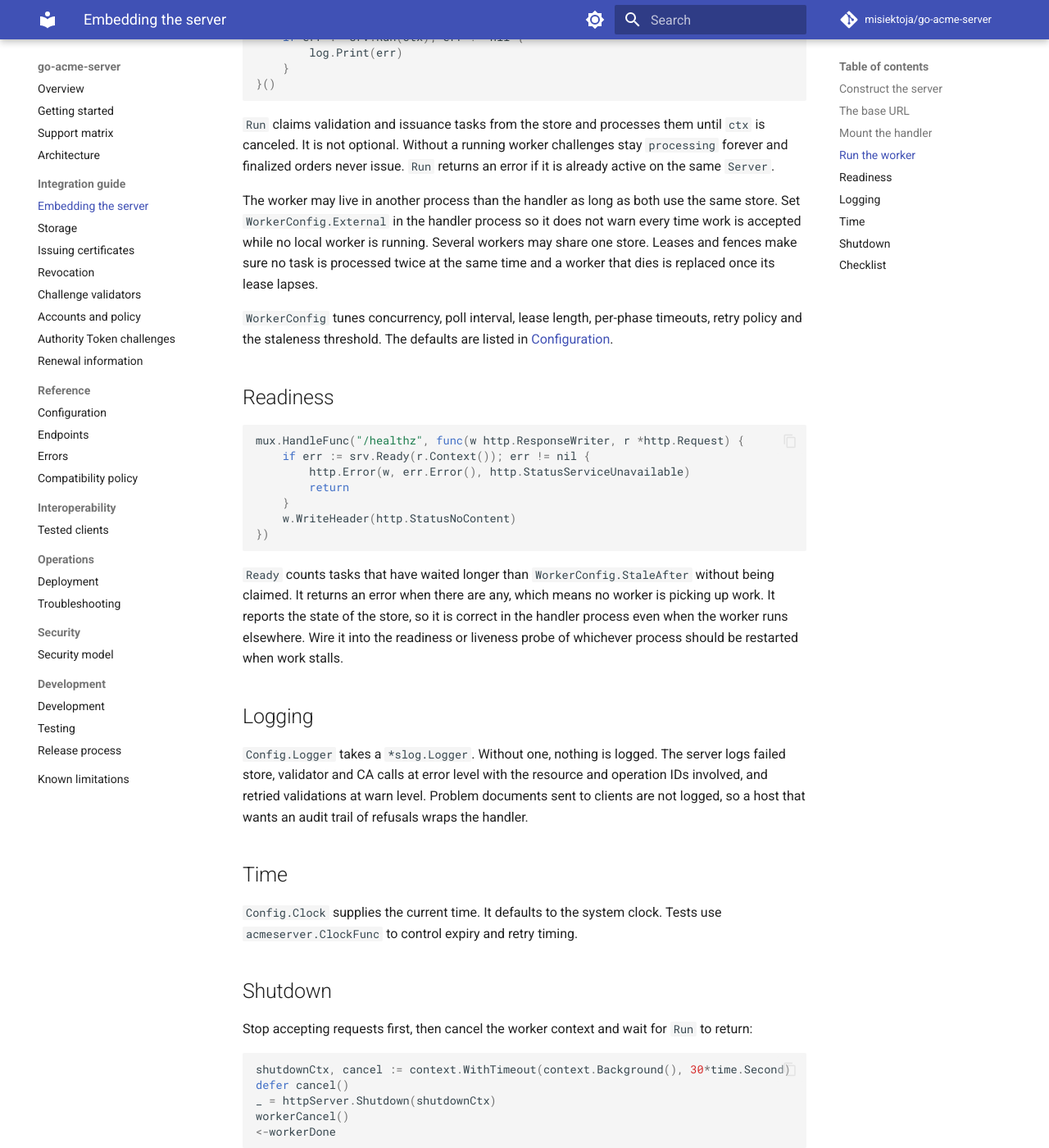
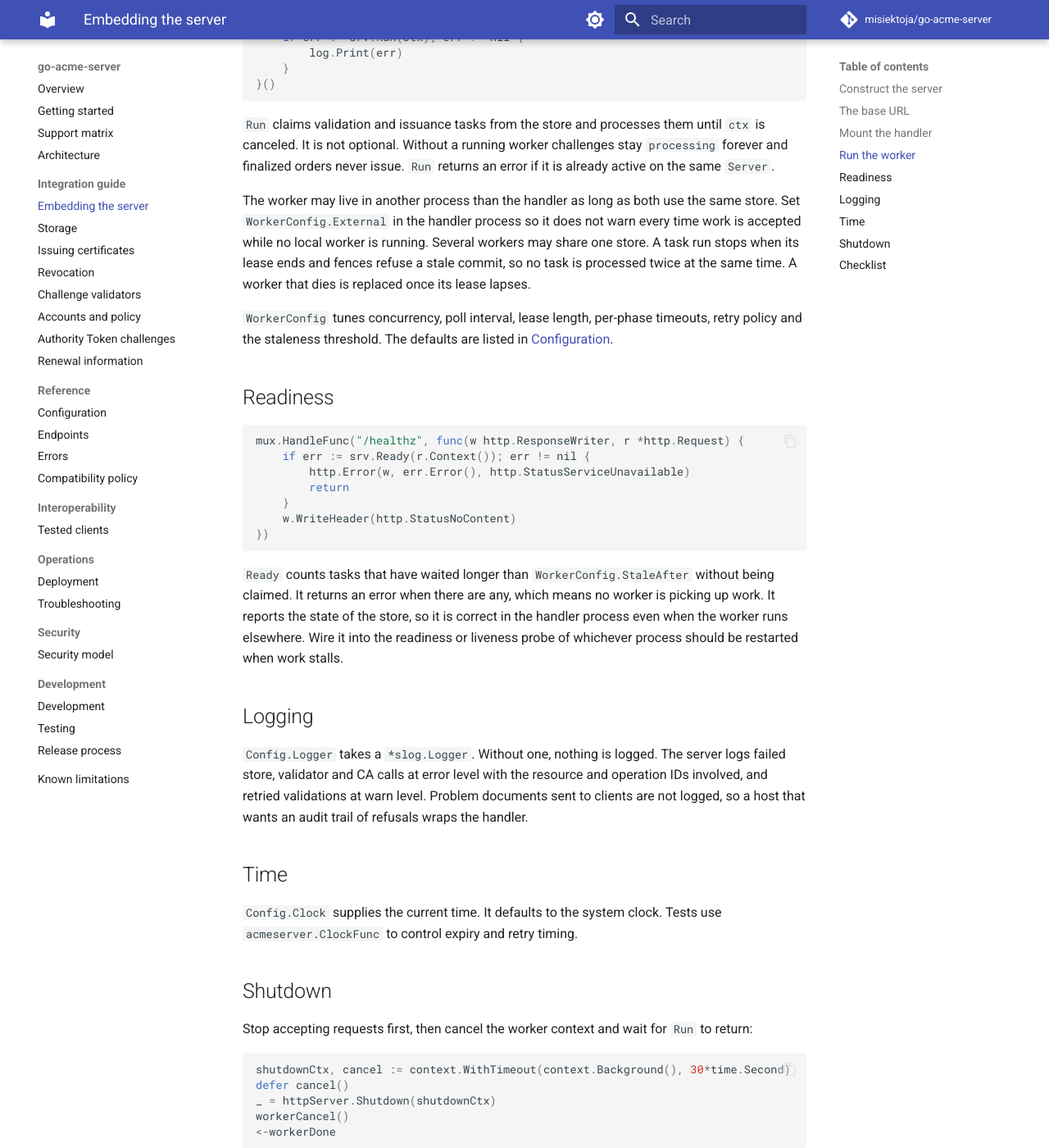
Before and after one commit to misiektoja/go-acme-server, an MkDocs documentation site: the page built from docs/guide/embedding.md, in a window 1280 px wide and 1400 px high, scrolled down 1533 px. Shown: the whole window at 82% size. Built offline with MkDocs 1.6.1 and Material for MkDocs 9.7.7, drawn with Linux system fonts in a browser that asks for light colours; comment, search, counter and statistics services are not loaded; some of the changed text lies outside the part shown.

Commit message:
docs: describe how the lease bounds a task run

```diff
--- a/docs/guide/embedding.md
+++ b/docs/guide/embedding.md
@@ -72,9 +72,9 @@ finalized orders never issue. `Run` returns an error if it is already active on
 
 The worker may live in another process than the handler as long as both use the same store. Set
 `WorkerConfig.External` in the handler process so it does not warn every time work is accepted
-while no local worker is running. Several workers may share one store. Leases and fences make
-sure no task is processed twice at the same time and a worker that dies is replaced once its lease
-lapses.
+while no local worker is running. Several workers may share one store. A task run stops when its
+lease ends and fences refuse a stale commit, so no task is processed twice at the same time. A
+worker that dies is replaced once its lease lapses.
 
 `WorkerConfig` tunes concurrency, poll interval, lease length, per-phase timeouts, retry policy
 and the staleness threshold. The defaults are listed in
@@ -124,7 +124,7 @@ workerCancel()
 
 Canceling the context stops new claims but does not interrupt a task in flight. A validator or
 issuer call that has already started runs to its `TaskTimeout`. The store operations that
-record its outcome get their own budget. `Run` can therefore take several `TaskTimeout` periods to
+record its outcome get their own budget. `Run` can therefore take up to `WorkerConfig.Lease` to
 return. Waiting is optional. A task whose worker disappears is leased. Another worker picks it
 up once the lease ends.
 
```
Also changed, not shown: docs/architecture.md (+2 -1 lines), docs/known-limitations.md (+1 -0 lines), docs/operations/deployment.md (+3 -3 lines), docs/reference/configuration.md (+2 -2 lines).
